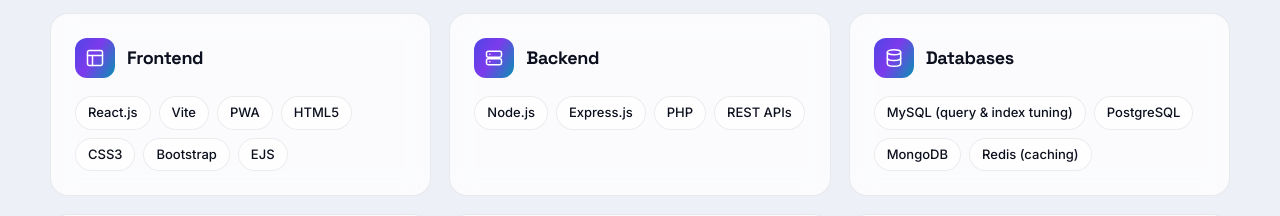
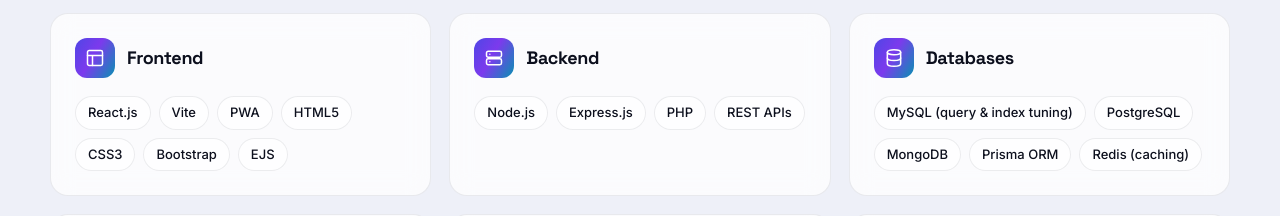
Before and after one commit to samarthdalela/samarthPortfolio, a React (Vite) app in the folder my-portfolio/: page / in a window 1280 px wide. Shown: the part 2280-2496 px from the top of the page. Built offline with nearby package versions, Linux system fonts and the light colour scheme.

Commit message:
new upadte in data

```diff
--- a/my-portfolio/src/data/resume.js
+++ b/my-portfolio/src/data/resume.js
@@ -39,7 +39,7 @@
   {
     group: 'Databases',
     icon: 'database',
-    items: ['MySQL (query & index tuning)', 'PostgreSQL', 'MongoDB', 'Redis (caching)'],
+    items: ['MySQL (query & index tuning)', 'PostgreSQL', 'MongoDB', 'Prisma ORM', 'Redis (caching)'],
   },
   {
     group: 'Architecture',
```
